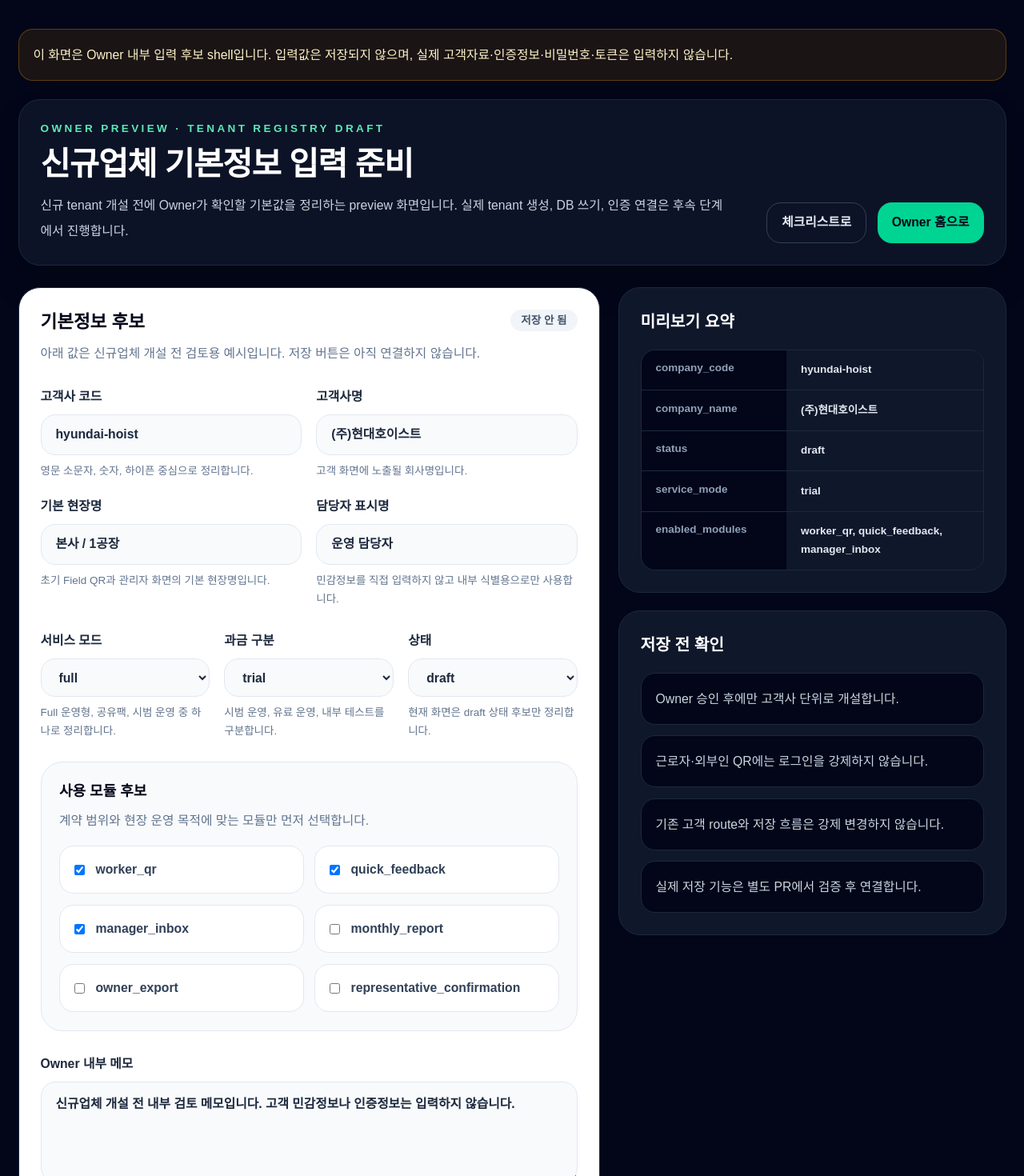
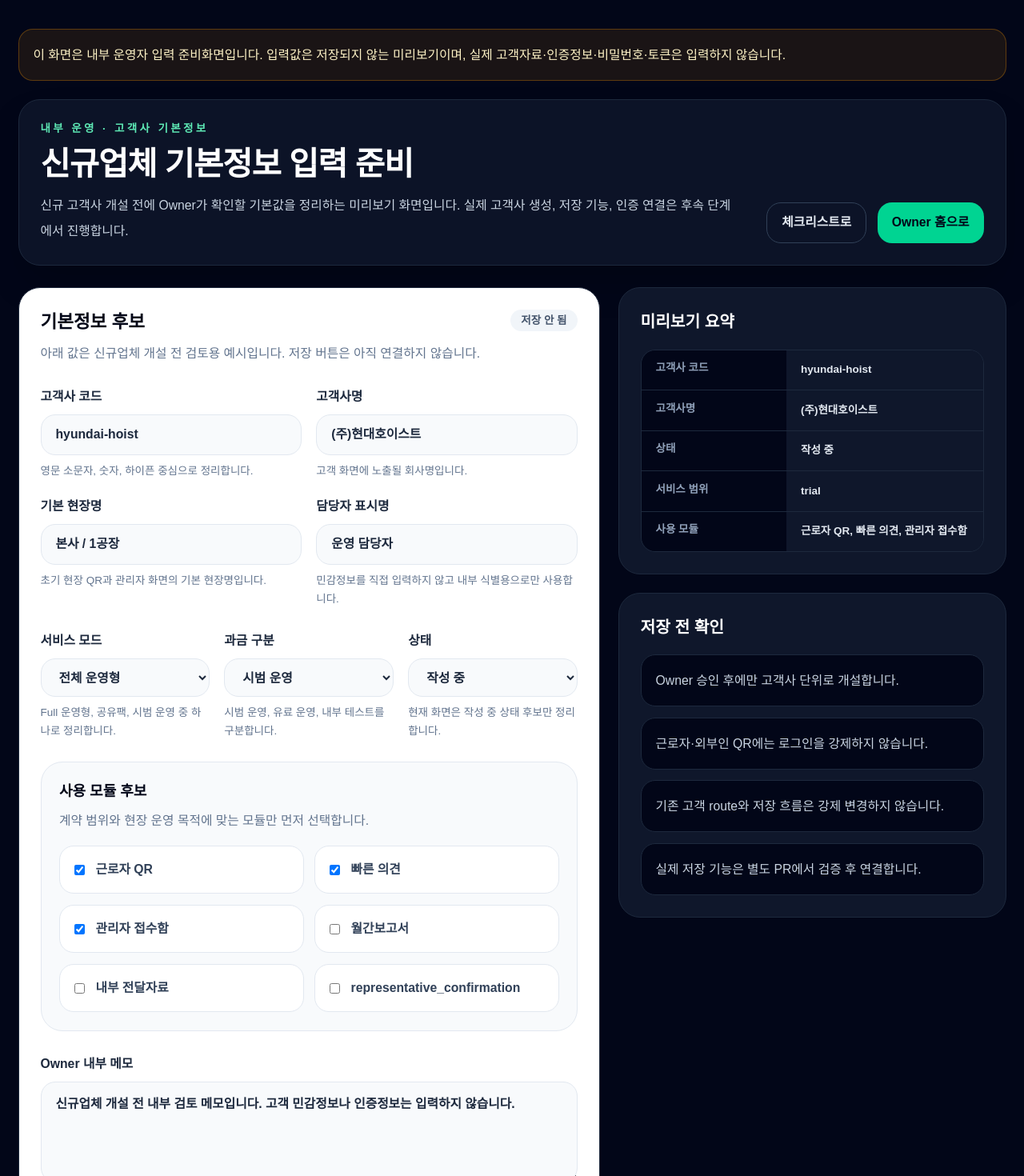
Before and after one commit to safemetrica/safe-metrica, a Next.js app: page /owner/tenant-onboarding/draft in a window 1280 px wide. Shown: the top 1470 px of the page at 80% size. Built offline with nearby package versions, Linux system fonts and the light colour scheme.

Commit message:
fix: polish owner tenant onboarding operator wording (#731)

```diff
--- a/src/app/owner/tenant-onboarding/draft/page.tsx
+++ b/src/app/owner/tenant-onboarding/draft/page.tsx
@@ -4,7 +4,7 @@ import Link from "next/link";
 export const dynamic = "force-dynamic";
 
 export const metadata: Metadata = {
-  title: "Owner Tenant Draft Input | SafeMetrica",
+  title: "신규업체 기본정보 입력 준비 | SafeMetrica",
   robots: {
     index: false,
     follow: false,
@@ -28,7 +28,7 @@ const basicFields = [
     label: "기본 현장명",
     name: "default_site_name",
     value: "본사 / 1공장",
-    help: "초기 Field QR과 관리자 화면의 기본 현장명입니다.",
+    help: "초기 현장 QR과 관리자 화면의 기본 현장명입니다.",
   },
   {
     label: "담당자 표시명",
@@ -42,38 +42,38 @@ const selectFields = [
   {
     label: "서비스 모드",
     name: "service_mode",
-    options: ["full", "risk_share", "trial"],
+    options: ["전체 운영형", "공유확인팩", "시범 운영"],
     help: "Full 운영형, 공유팩, 시범 운영 중 하나로 정리합니다.",
   },
   {
     label: "과금 구분",
     name: "plan_type",
-    options: ["trial", "paid", "internal"],
+    options: ["시범 운영", "유료 운영", "내부 테스트"],
     help: "시범 운영, 유료 운영, 내부 테스트를 구분합니다.",
   },
   {
     label: "상태",
     name: "status",
-    options: ["draft", "trial", "active", "suspended"],
-    help: "현재 화면은 draft 상태 후보만 정리합니다.",
+    options: ["작성 중", "시범 운영", "운영 중", "중지"],
+    help: "현재 화면은 작성 중 상태 후보만 정리합니다.",
   },
 ];
 
 const moduleOptions = [
-  "worker_qr",
-  "quick_feedback",
-  "manager_inbox",
-  "monthly_report",
-  "owner_export",
+  "근로자 QR",
+  "빠른 의견",
+  "관리자 접수함",
+  "월간보고서",
+  "내부 전달자료",
   "representative_confirmation",
 ];
 
-const previewRows = [
-  ["company_code", "hyundai-hoist"],
-  ["company_name", "(주)현대호이스트"],
-  ["status", "draft"],
-  ["service_mode", "trial"],
-  ["enabled_modules", "worker_qr, quick_feedback, manager_inbox"],
+const 미리보기Rows = [
+  ["고객사 코드", "hyundai-hoist"],
+  ["고객사명", "(주)현대호이스트"],
+  ["상태", "작성 중"],
+  ["서비스 범위", "trial"],
+  ["사용 모듈", "근로자 QR, 빠른 의견, 관리자 접수함"],
 ];
 
 export default function OwnerTenantRegistryDraftPage() {
@@ -81,21 +81,21 @@ export default function OwnerTenantRegistryDraftPage() {
     <main className="min-h-screen bg-slate-950 px-5 py-8 text-white">
       <section className="mx-auto max-w-6xl">
         <div className="rounded-2xl border border-amber-500/30 bg-amber-500/10 p-4 text-sm leading-6 text-amber-100">
-          이 화면은 Owner 내부 입력 후보 shell입니다. 입력값은 저장되지 않으며,
+          이 화면은 내부 운영자 입력 준비화면입니다. 입력값은 저장되지 않는 미리보기이며,
           실제 고객자료·인증정보·비밀번호·토큰은 입력하지 않습니다.
         </div>
 
         <div className="mt-5 flex flex-col gap-5 rounded-3xl border border-slate-800 bg-slate-900/80 p-6 shadow-2xl md:flex-row md:items-end md:justify-between">
           <div>
             <p className="text-xs font-black uppercase tracking-[0.25em] text-emerald-300">
-              Owner Preview · Tenant Registry Draft
+              내부 운영 · 고객사 기본정보
             </p>
             <h1 className="mt-3 text-3xl font-black tracking-tight md:text-4xl">
               신규업체 기본정보 입력 준비
             </h1>
             <p className="mt-3 max-w-3xl text-sm leading-7 text-slate-300">
-              신규 tenant 개설 전에 Owner가 확인할 기본값을 정리하는 preview 화면입니다.
-              실제 tenant 생성, DB 쓰기, 인증 연결은 후속 단계에서 진행합니다.
+              신규 고객사 개설 전에 Owner가 확인할 기본값을 정리하는 미리보기 화면입니다.
+              실제 고객사 생성, 저장 기능, 인증 연결은 후속 단계에서 진행합니다.
             </p>
           </div>
 
@@ -192,7 +192,7 @@ export default function OwnerTenantRegistryDraftPage() {
             </label>
 
             <div className="mt-6 rounded-2xl border border-amber-200 bg-amber-50 p-4 text-sm leading-6 text-amber-950">
-              현재 화면은 preview입니다. 입력값은 저장되지 않고, tenant_registry에 쓰지 않습니다.
+              현재 화면은 저장되지 않는 미리보기입니다. 입력값은 저장되지 않고, 고객사 기본정보에 저장하지 않습니다.
             </div>
           </section>
 
@@ -200,7 +200,7 @@ export default function OwnerTenantRegistryDraftPage() {
             <section className="rounded-3xl border border-slate-800 bg-slate-900 p-6">
               <h2 className="text-lg font-black">미리보기 요약</h2>
               <div className="mt-4 overflow-hidden rounded-2xl border border-slate-800">
-                {previewRows.map(([key, value]) => (
+                {미리보기Rows.map(([key, value]) => (
                   <div
                     key={key}
                     className="grid grid-cols-[0.85fr_1.15fr] border-b border-slate-800 last:border-b-0"
@@ -238,7 +238,7 @@ export default function OwnerTenantRegistryDraftPage() {
         </div>
 
         <div className="mt-6 rounded-3xl border border-slate-800 bg-slate-900 p-5 text-xs leading-6 text-slate-400">
-          이 화면은 Owner 내부 운영용 입력 후보 shell입니다. 실제 고객자료, 토큰, 인증키, 비밀번호, 근로자 개인정보를 입력하지 않습니다.
+          이 화면은 내부 운영자 입력 준비화면입니다. 실제 고객자료, 토큰, 인증키, 비밀번호, 근로자 개인정보를 입력하지 않습니다.
         </div>
       </section>
     </main>
--- a/src/app/owner/tenant-onboarding/page.tsx
+++ b/src/app/owner/tenant-onboarding/page.tsx
@@ -4,7 +4,7 @@ import Link from "next/link";
 export const dynamic = "force-dynamic";
 
 export const metadata: Metadata = {
-  title: "Owner Tenant Setup Checklist | SafeMetrica",
+  title: "신규업체 개설 준비 | SafeMetrica",
   robots: {
     index: false,
     follow: false,
@@ -15,27 +15,27 @@ const setupSteps = [
   {
     title: "1. 신규업체 기본정보 확인",
     description: "회사명, 고객사 코드, 기본 현장, 담당자 표시명, 서비스 범위를 확인합니다.",
-    items: ["company_code", "company_name", "default_site_name", "contact_label", "service_mode"],
+    items: ["고객사 코드", "고객사명", "기본 현장", "담당자 표시명", "서비스 범위"],
   },
   {
     title: "2. 사용 모듈 선택",
     description: "초기 계약 범위와 현장 운영 목적에 맞는 모듈만 먼저 엽니다.",
-    items: ["worker_qr", "quick_feedback", "manager_inbox", "monthly_report", "owner_export"],
+    items: ["근로자 QR", "빠른 의견", "관리자 접수함", "월간보고서", "내부 전달자료"],
   },
   {
     title: "3. 역할 후보 정리",
     description: "고객사 내부 사용자에게 필요한 역할을 정리합니다. 실제 계정 연결은 후속 단계에서 진행합니다.",
-    items: ["tenant_admin", "tenant_manager", "tenant_representative", "tenant_viewer"],
+    items: ["운영관리자", "현장관리자", "대표 확인자", "조회 전용"],
   },
   {
-    title: "4. Field QR 발급 전 확인",
+    title: "4. 현장 QR 발급 전 확인",
     description: "근로자·외부인 QR은 로그인 없이 사용할 수 있어야 하며, 익명 의견 flow는 실명 확인 flow와 분리합니다.",
-    items: ["monthly_risk_share_confirmation", "daily_prework_safety_check", "anonymous_feedback", "visitor_safety_confirmation"],
+    items: ["월간 공유확인", "작업 전 안전확인", "익명 의견", "외부인 안전확인"],
   },
 ];
 
 const guardrails = [
-  "기존 고객 route와 Field QR 링크를 강제로 바꾸지 않습니다.",
+  "기존 고객 route와 현장 QR 링크를 강제로 바꾸지 않습니다.",
   "신규업체 사용은 Owner 승인 후 고객사 단위로 엽니다.",
   "근로자·외부인 QR flow에는 로그인을 강제하지 않습니다.",
   "토큰, 비밀번호, 실제 인증키, 고객 민감정보는 입력하지 않습니다.",
@@ -52,8 +52,8 @@ const nextCandidates = [
     description: "사용자와 고객사 역할을 연결하기 위한 구조 후보 문서화",
   },
   {
-    title: "신규 tenant pilot",
-    description: "Richi 또는 Hyundai Hoist 중 하나를 신규 tenant 기준으로 시범 적용",
+    title: "신규 고객사 pilot",
+    description: "Richi 또는 Hyundai Hoist 중 하나를 신규 고객사 기준으로 시범 적용",
   },
 ];
 
@@ -62,27 +62,27 @@ export default function OwnerTenantOnboardingPage() {
     <main className="min-h-screen bg-slate-950 px-5 py-8 text-white">
       <section className="mx-auto max-w-6xl">
         <div className="rounded-2xl border border-amber-500/30 bg-amber-500/10 p-4 text-sm leading-6 text-amber-100">
-          이 화면은 SafeMetrica Owner 내부 확인용 preview입니다. 검색 노출을 막기 위한
+          이 화면은 SafeMetrica 내부 운영자 확인용 미리보기입니다. 검색 노출을 막기 위한
           noindex 기준을 적용했으며, 실제 고객자료·인증정보·비밀번호·토큰은 입력하지 않습니다.
         </div>
 
         <div className="mt-5 flex flex-col gap-5 rounded-3xl border border-slate-800 bg-slate-900/80 p-6 shadow-2xl md:flex-row md:items-end md:justify-between">
           <div>
             <p className="text-xs font-black uppercase tracking-[0.25em] text-emerald-300">
-              Owner Preview · Tenant Setup
+              내부 운영 · 신규업체 개설
             </p>
             <h1 className="mt-3 text-3xl font-black tracking-tight md:text-4xl">
               신규업체 개설 준비화면
             </h1>
             <p className="mt-3 max-w-3xl text-sm leading-7 text-slate-300">
               Owner 승인형 신규업체 개설을 위한 내부 확인 화면입니다. 현재 화면은
-              개설 전 체크리스트이며, 실제 인증·DB 쓰기·가입 자동화는 연결하지 않습니다.
+              개설 전 체크리스트이며, 실제 인증·저장 기능·가입 자동화는 연결하지 않습니다.
             </p>
           </div>
 
           <div className="flex flex-wrap gap-3">
             <Link
-              href="/owner/tenant-onboarding/draft"
+              href="/owner/고객사-onboarding/draft"
               className="inline-flex items-center justify-center rounded-2xl bg-emerald-400 px-4 py-3 text-sm font-black text-slate-950 hover:bg-emerald-300"
             >
               기본정보 입력 준비로
@@ -124,15 +124,15 @@ export default function OwnerTenantOnboardingPage() {
           <div className="flex flex-col gap-4 md:flex-row md:items-center md:justify-between">
             <div>
               <p className="text-xs font-black uppercase tracking-[0.2em] text-emerald-300">
-                Owner Setup Flow
+                개설 진행 흐름
               </p>
               <h2 className="mt-2 text-xl font-black">체크리스트 확인 후 기본정보 입력 준비로 이동합니다.</h2>
               <p className="mt-2 text-sm leading-6 text-slate-400">
-                현재 단계는 저장 없는 preview입니다. 실제 tenant 생성과 DB 쓰기는 후속 작업에서 별도 검증 후 연결합니다.
+                현재 단계는 저장되지 않는 미리보기입니다. 실제 고객사 생성과 저장 기능는 후속 작업에서 별도 검증 후 연결합니다.
               </p>
             </div>
             <Link
-              href="/owner/tenant-onboarding/draft"
+              href="/owner/고객사-onboarding/draft"
               className="inline-flex shrink-0 items-center justify-center rounded-2xl bg-white px-4 py-3 text-sm font-black text-slate-950 hover:bg-slate-100"
             >
               신규업체 기본정보 입력 준비
@@ -146,7 +146,7 @@ export default function OwnerTenantOnboardingPage() {
               <div>
                 <h2 className="text-xl font-black">Owner 확인 단계</h2>
                 <p className="mt-2 text-sm leading-6 text-slate-500">
-                  신규업체를 고객사 단위로 열기 전에 아래 순서로 확인합니다.
+                  신규업체를 고객사로 개설하기 전에 아래 순서로 확인합니다.
                 </p>
               </div>
               <span className="rounded-full bg-slate-100 px-3 py-1 text-xs font-black text-slate-600">
@@ -198,7 +198,7 @@ export default function OwnerTenantOnboardingPage() {
                     <p className="mt-1 text-xs leading-5 text-slate-400">{candidate.description}</p>
                     {candidate.title === "신규업체 기본정보 입력 준비" ? (
                       <Link
-                        href="/owner/tenant-onboarding/draft"
+                        href="/owner/고객사-onboarding/draft"
                         className="mt-3 inline-flex text-xs font-black text-emerald-300 hover:text-emerald-200"
                       >
                         입력 준비화면 열기 →
@@ -212,7 +212,7 @@ export default function OwnerTenantOnboardingPage() {
         </div>
 
         <div className="mt-6 rounded-3xl border border-slate-800 bg-slate-900 p-5 text-xs leading-6 text-slate-400">
-          이 화면은 Owner 내부 운영용 preview입니다. 실제 고객자료, 토큰, 인증키, 비밀번호, 근로자 개인정보를 입력하지 않습니다.
+          이 화면은 내부 운영자 확인용 미리보기입니다. 실제 고객자료, 토큰, 인증키, 비밀번호, 근로자 개인정보를 입력하지 않습니다.
         </div>
       </section>
     </main>
```
